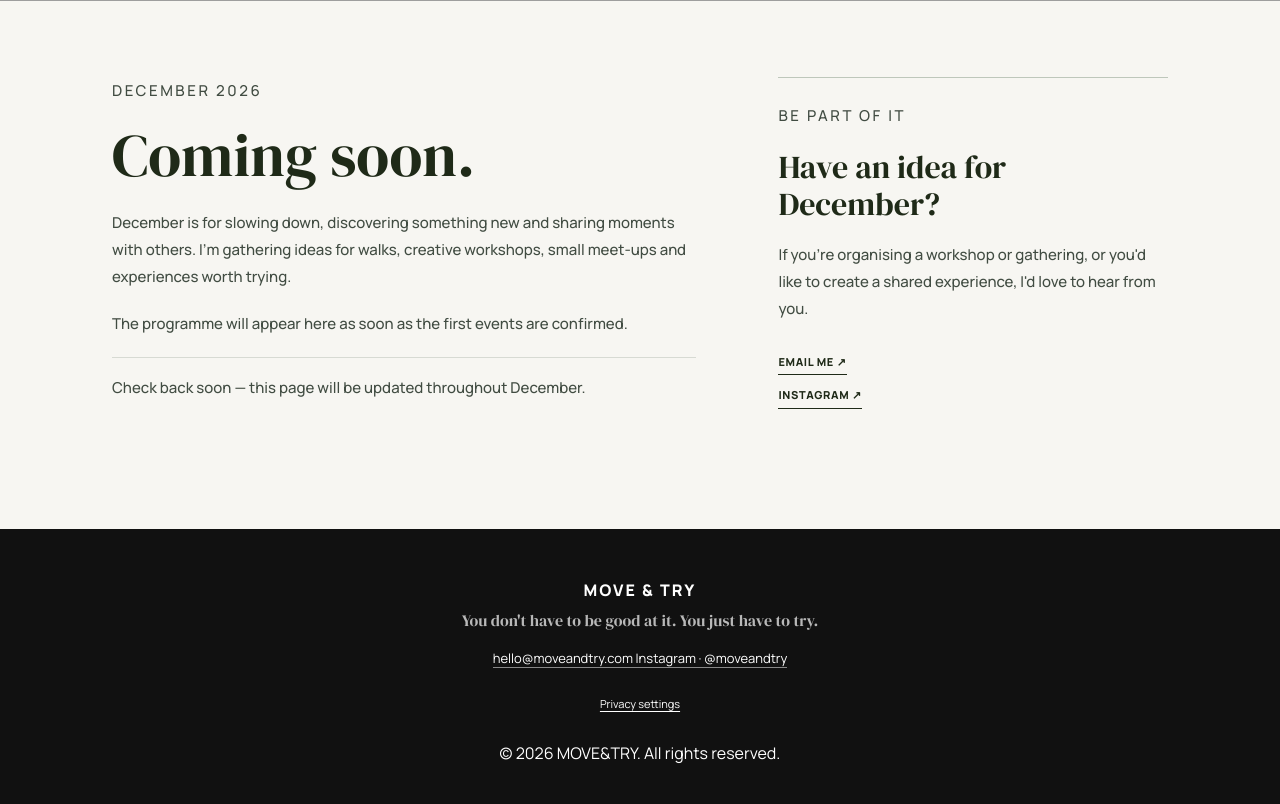
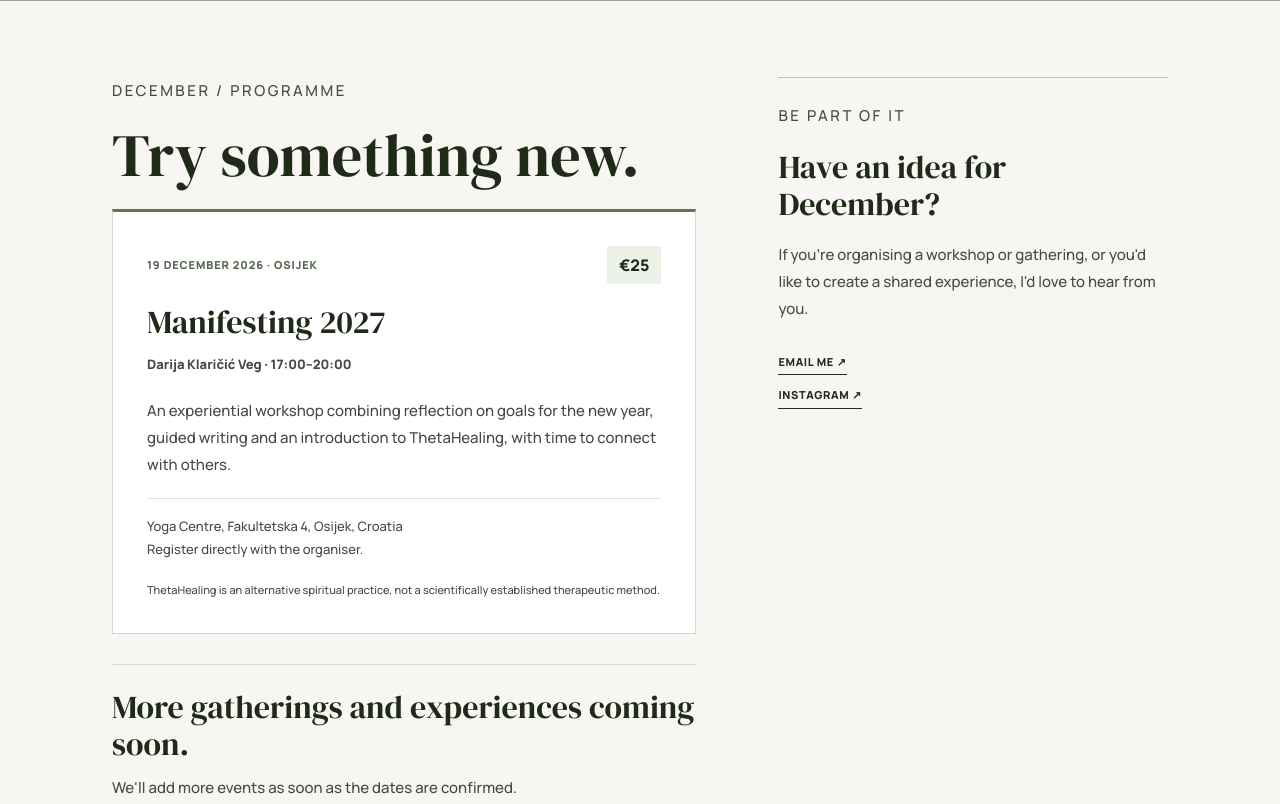
Before and after one commit to lidijapavlicic/move-and-try, a plain HTML site: page december.html in a window 1280 px wide. Shown: the part 940-1744 px from the top of the page. Drawn offline with Linux system fonts and the light colour scheme; grey boxes are pictures that could not be loaded.

Commit message:
December programme: december.html

```diff
--- a/december.html
+++ b/december.html
@@ -10,7 +10,7 @@
 
   <meta
     name="description"
-    content="December on MOVE&TRY: gatherings, walks, workshops and little experiences that bring people together. The programme is coming soon."
+    content="December on MOVE&TRY: gatherings, walks, workshops and little experiences that bring people together. First workshop on 19 December in Osijek."
   >
 
   <link rel="icon" type="image/png" href="/favicon.png">
@@ -42,7 +42,7 @@
   <meta property="og:title" content="December on MOVE&TRY">
   <meta
     property="og:description"
-    content="A season for shared experiences. Programme coming soon."
+    content="A season for shared experiences. First workshop on 19 December."
   >
   <meta
     property="og:image"
@@ -197,6 +197,17 @@
       opacity: .65;
     }
 
+
+    .december-event{background:#fff;border:1px solid #d5dad1;border-top:3px solid #65745c;padding:clamp(22px,3vw,34px);margin:0 0 30px}
+    .december-event-top{display:flex;flex-wrap:wrap;justify-content:space-between;align-items:center;gap:12px;margin-bottom:20px}
+    .december-event-top p{margin:0;font:800 11px/1.5 Manrope,sans-serif;letter-spacing:.08em;color:#53644f}
+    .december-price{background:#edf2e8;padding:8px 12px;font-weight:800;white-space:nowrap}
+    .december-event h3,.december-next h3{font:400 32px/1.15 'DM Serif Display',Georgia,serif;margin:0 0 12px}
+    .december-event .december-byline{font-size:13px;font-weight:800}
+    .december-event .december-venue{border-top:1px solid #e1e4dc;padding-top:16px;font-size:13px}
+    .december-event .december-disclaimer{font-size:11px;line-height:1.6;margin:0}
+    .december-next{border-top:1px solid #d7dad3;padding-top:24px}
+
     @media (max-width: 720px) {
       .december-hero {
         padding: 42px 22px 0;
@@ -345,31 +356,17 @@
     >
 
       <div>
-
-        <p class="december-section-label">
-          DECEMBER 2026
-        </p>
-
-        <h2>Coming soon.</h2>
-
-        <p>
-          December is for slowing down, discovering
-          something new and sharing moments with
-          others. I'm gathering ideas for walks,
-          creative workshops, small meet-ups
-          and experiences worth trying.
-        </p>
-
-        <p>
-          The programme will appear here as soon
-          as the first events are confirmed.
-        </p>
-
-        <p class="december-note">
-          Check back soon — this page will
-          be updated throughout December.
-        </p>
-
+        <p class="december-section-label">DECEMBER / PROGRAMME</p>
+        <h2>Try something new.</h2>
+        <article class="december-event">
+          <div class="december-event-top"><p>19 DECEMBER 2026 · OSIJEK</p><span class="december-price">€25</span></div>
+          <h3>Manifesting 2027</h3>
+          <p class="december-byline">Darija Klaričić Veg · 17:00–20:00</p>
+          <p>An experiential workshop combining reflection on goals for the new year, guided writing and an introduction to ThetaHealing, with time to connect with others.</p>
+          <p class="december-venue">Yoga Centre, Fakultetska 4, Osijek, Croatia<br>Register directly with the organiser.</p>
+          <p class="december-disclaimer">ThetaHealing is an alternative spiritual practice, not a scientifically established therapeutic method.</p>
+        </article>
+        <div class="december-next"><h3>More gatherings and experiences coming soon.</h3><p>We'll add more events as soon as the dates are confirmed.</p></div>
       </div>
 
       <aside class="december-contact">
```
